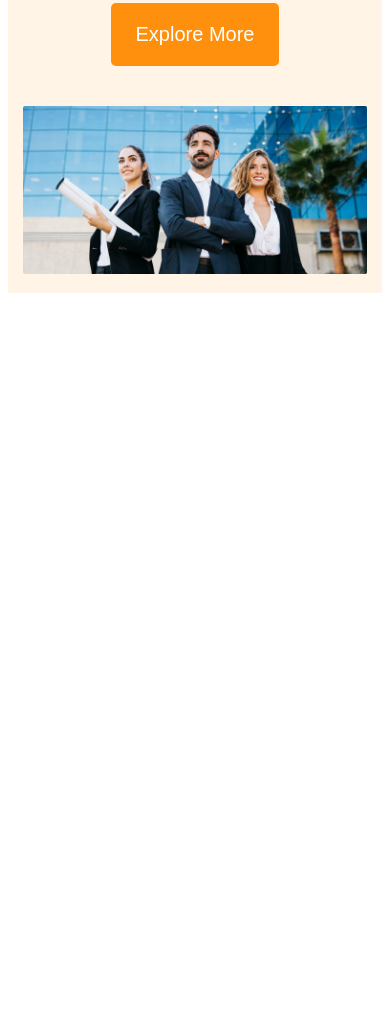
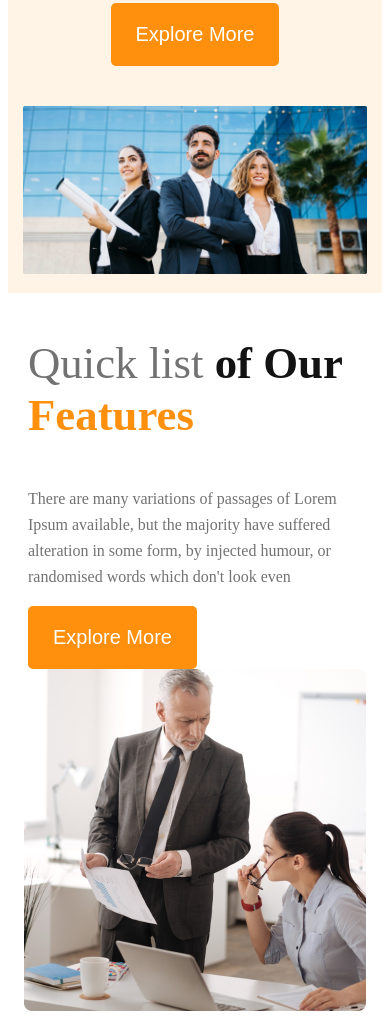
Before and after one commit to Ahasanever/g3-architects-website, a plain HTML site: page index.html in a window 390 px wide. Shown: the part 607-1639 px from the top of the page. Before the commit the page ends 908 px from the top, so only its background shows below. Drawn offline with Linux system fonts and the light colour scheme.

Commit message:
finished teams section responsive

```diff
--- a/index.html
+++ b/index.html
@@ -37,10 +37,33 @@
 
         <!--------------- -----main start---------------- -->
 
+    <main>
+        <!-- -------features section start------- -->
+            <section class="teams-container">
+                <div class="teams-img-container">
+                        <img src="images/team1.png" alt="">
+                        <img src="images/team2.png" alt="">
+                        <img src="images/team3.png" alt="">
+                        <img src="images/team4.png" alt="">
+
+                </div>
+                <div class="teams-content">
+                    <h3 class="teams-title">
+                        <span class="quick-list">Quick list</span>
+                         <span class="of-our">of Our</span>
+                          <span class="features">Features</span></h3>
+
+                    <p class="teams-description">There are many variations of passages of Lorem Ipsum available, but the majority have suffered alteration in some form, by injected humour, or randomised words which don't look even</p>
+
+                    <button class="btn-primary">Explore More</button>
 
 
-    <main>
+                </div>
+            </section>
 
+
+
+        <!-- -------features section end------- -->
     </main>
 
 
--- a/style.css
+++ b/style.css
@@ -79,9 +79,61 @@
 
 
 /* -----------banner style end----------- */
+/* ---------------header end--------------- */
 
 
-/* ---------------header start--------------- */
+
+/* -------main section start --------------- */
+
+    main{
+        max-width: 1440px;
+        margin:0 auto;
+    }
+     /* -----features section start---- */
+        .teams-container{
+            display:flex;
+            align-items: center;
+        }
+
+        .teams-img-container{
+            display: grid;
+            grid-template-columns: repeat(2,1fr);
+            gap:1.5rem;
+        }
+        .teams-content{
+            padding-left: 70px;
+            padding-right: 70px;
+        }
+
+        /* ----style teams title start----- */
+        .teams-title{
+            font-size:2.8rem;
+        }
+        .quick-list{
+            color:#727272;
+            font-weight: 500;
+        }
+        .of-our{
+            color:#131313;
+            font-weight: 700;
+        }
+        .features{
+            color: #FF900E;
+            font-weight: 700;
+        }
+        .teams-description{
+            color:#727272;
+            line-height: 26px;
+        }
+        /* ----style teams title end----- */
+
+     /* -----features section end---- */
+
+
+
+
+
+/* -------main section start --------------- */
 
 
 
@@ -96,6 +148,16 @@
     nav{
         flex-direction: column;
     }
+    .teams-img-container{
+        grid-template-columns: 1fr;
+    }
+    .teams-container{
+        flex-direction: column-reverse;
+    }
+    .teams-content{
+        padding-left: 20px;
+        padding-right: 20px;
+    }
 
 }
 
@@ -109,12 +171,14 @@
 
     @media screen and (min-width:576px) and (max-width:960px) {
 
-            nav{
+            nav, .teams-container{
                 flex-direction: column;
             }
             header{
                 padding:40px;
             }
+
+
     }
 
 
```
